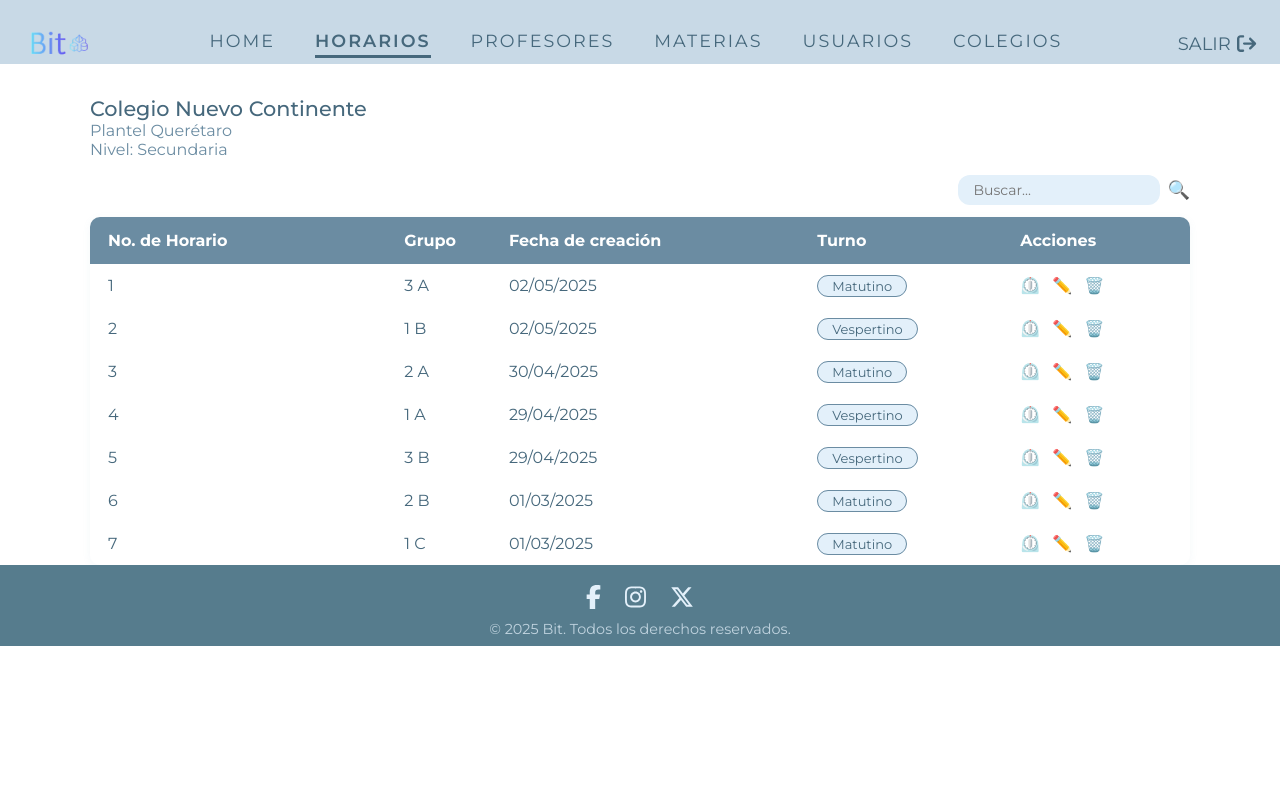
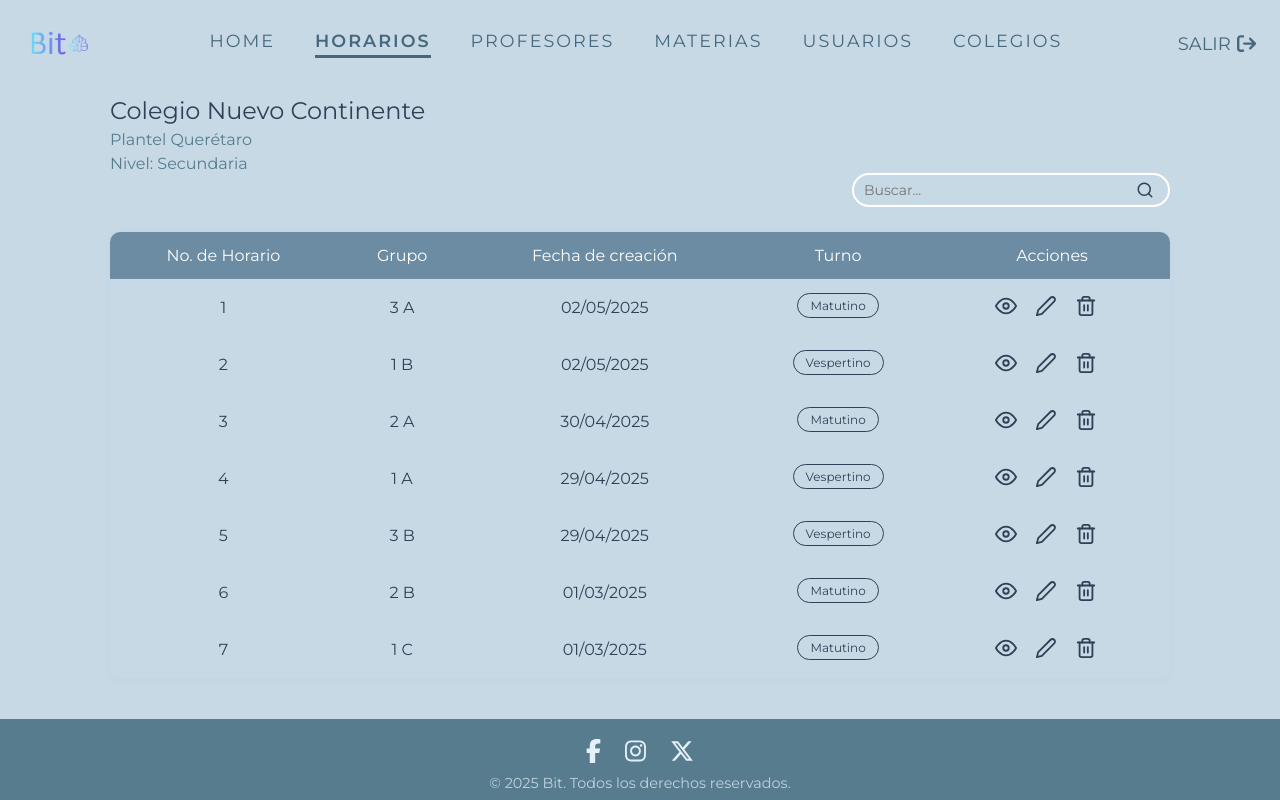
Before and after one commit to Derck23/Generador-Horarios, a React (Vite) app: page /Horario in a window 1280 px wide. Built offline with nearby package versions, Linux system fonts and the light colour scheme.

Commit message:
Estilos pagina: Colegio, Horario y Usuario

```diff
--- a/src/App.jsx
+++ b/src/App.jsx
@@ -4,6 +4,7 @@ import Login from './Pages/Login';
 import Home from './Pages/HomeAdmin';
 import Materia from './Pages/Materia';
 import Horario from './Pages/Horario';
+import Colegio from './Pages/Colegio';
 import Profesor from './Pages/Profesor';
 import Usuario from './Pages/Usuario';
 import CrearColegio from './Components/Modal/CrearColegio';
@@ -21,6 +22,7 @@ function App() {
         <Route path="/Horario" element={<Horario />} />
         <Route path="/Profesor" element={<Profesor />} />
         <Route path="/Usuario" element={<Usuario />} />
+        <Route path="/Colegio" element={<Colegio />} />
         <Route path="/crear-colegio" element={<CrearColegio />} />
         <Route path="/registrar-usuario" element={<RegistrarUsuario />} />
         <Route path="/registrar-materia" element={<RegistrarMateria />} />
--- a/src/Components/Navbar.jsx
+++ b/src/Components/Navbar.jsx
@@ -16,7 +16,7 @@ const Navbar = ({ active }) => (
       <Link to="/Profesor" className={active === 'PROFESORES' ? 'active' : ''}>PROFESORES</Link>
       <Link to="/Materia" className={active === 'MATERIAS' ? 'active' : ''}>MATERIAS</Link>
       <Link to="/Usuario" className={active === 'USUARIOS' ? 'active' : ''}>USUARIOS</Link>
-      <Link to="/Usuario" className={active === 'COLEGIOS' ? 'active' : ''}>COLEGIOS</Link>
+      <Link to="/Colegio" className={active === 'COLEGIOS' ? 'active' : ''}>COLEGIOS</Link>
     </nav>
     <div className="logout-area">
       <Link to="/" className="logout-link">
--- /dev/null
+++ b/src/Pages/Colegio.jsx
@@ -0,0 +1,68 @@
+import React, { useState } from 'react';
+import Navbar from '../Components/Navbar';
+import Footer from '../Components/Footer';
+import '../styles/colegio.css';
+import { FiEye, FiEdit2, FiTrash2, FiSearch } from 'react-icons/fi';
+
+const colegios = [
+  { id: 1, nombre: 'Colegio Nuevo Continente', fecha: '01/01/2024' },
+  { id: 2, nombre: 'Colegio del Valle', fecha: '15/02/2023' },
+  { id: 3, nombre: 'Colegio América Latina', fecha: '03/03/2022' },
+  { id: 4, nombre: 'Colegio Queretano', fecha: '12/06/2021' },
+  { id: 5, nombre: 'Colegio Patria', fecha: '10/10/2020' },
+];
+
+const Colegios = () => {
+  const [buscar, setBuscar] = useState('');
+
+  const handleBuscar = () => {
+  };
+
+  return (
+    <div className="colegios-page">
+      <Navbar active="COLEGIOS" />
+      <main className="colegios-main">
+
+        <div className="colegios-controles">
+          <div className="colegios-busqueda">
+            <input
+              type="text"
+              placeholder="Buscar..."
+              value={buscar}
+              onChange={(e) => setBuscar(e.target.value)}
+            />
+            <FiSearch className="colegios-icono-buscar" onClick={handleBuscar} />
+          </div>
+        </div>
+
+        <table className="colegios-tabla">
+          <thead>
+            <tr>
+              <th>ID Colegio</th>
+              <th>Nombre</th>
+              <th>Fecha de Creación</th>
+              <th>Acciones</th>
+            </tr>
+          </thead>
+          <tbody>
+            {colegios.map((c) => (
+              <tr key={c.id}>
+                <td>{c.id}</td>
+                <td>{c.nombre}</td>
+                <td>{c.fecha}</td>
+                <td className="colegios-acciones">
+                  <FiEye title="Ver" />
+                  <FiEdit2 title="Editar" />
+                  <FiTrash2 title="Eliminar" />
+                </td>
+              </tr>
+            ))}
+          </tbody>
+        </table>
+      </main>
+      <Footer />
+    </div>
+  );
+};
+
+export default Colegios;
--- a/src/Pages/Horario.jsx
+++ b/src/Pages/Horario.jsx
@@ -1,7 +1,8 @@
-import React from 'react';
+import React, { useState } from 'react';
 import Navbar from '../Components/Navbar';
 import Footer from '../Components/Footer';
-import '../styles/home.css';
+import '../styles/horario.css';
+import { FiEye, FiEdit2, FiTrash2, FiSearch } from 'react-icons/fi';
 
 const horarios = [
   { id: 1, grupo: '3 A', fecha: '02/05/2025', turno: 'Matutino' },
@@ -13,49 +14,38 @@ const horarios = [
   { id: 7, grupo: '1 C', fecha: '01/03/2025', turno: 'Matutino' },
 ];
 
-const Horario = () => (
-  <div className="home-page">
+const Horario = () => {
+  const [buscar, setBuscar] = useState('');
+
+  const handleBuscar = () => {
+  };
+
+  return (
+    <div className="horarios-page">
       <Navbar active="HORARIOS" />
-    <main className="home-main" style={{ alignItems: 'flex-start', width: '100%' }}>
-      <div style={{ width: '100%', maxWidth: 1100, margin: '0 auto' }}>
-        <div style={{ margin: '32px 0 16px 0' }}>
-          <div style={{ fontSize: '1.3rem', color: '#46687c', fontWeight: 500 }}>
-            Colegio Nuevo Continente
+      <main className="horarios-main">
+        <div className="horarios-colegio">
+          <h2>Colegio Nuevo Continente</h2>
+          <p>Plantel Querétaro</p>
+          <p>Nivel: Secundaria</p>
         </div>
-          <div style={{ color: '#6b8ca2', fontSize: '1rem' }}>
-            Plantel Querétaro<br />
-            Nivel: Secundaria
-          </div>
-        </div>
-        <div style={{ display: 'flex', justifyContent: 'flex-end', marginBottom: 12 }}>
+
+        <div className="horarios-controles">
+          <div className="horarios-busqueda">
             <input
               type="text"
               placeholder="Buscar..."
-            style={{
-              borderRadius: 12,
-              border: 'none',
-              padding: '6px 16px',
-              outline: 'none',
-              fontSize: 14,
-              background: '#e3f0fa',
-              color: '#46687c',
-              marginRight: 8,
-            }}
+              value={buscar}
+              onChange={(e) => setBuscar(e.target.value)}
             />
-          <span style={{ fontSize: 18, color: '#6b8ca2', alignSelf: 'center' }}>🔍</span>
+            <FiSearch className="horarios-icono-buscar" onClick={handleBuscar} />
           </div>
-        <table style={{
-          width: '100%',
-          background: 'white',
-          borderRadius: 10,
-          overflow: 'hidden',
-          borderCollapse: 'separate',
-          borderSpacing: 0,
-          boxShadow: '0 2px 8px rgba(100,150,180,0.07)',
-        }}>
+        </div>
+
+        <table className="horarios-tabla">
           <thead>
-            <tr style={{ background: '#6b8ca2', color: '#fff', textAlign: 'left' }}>
-              <th style={{ padding: '14px 18px' }}>No. de Horario</th>
+            <tr>
+              <th>No. de Horario</th>
               <th>Grupo</th>
               <th>Fecha de creación</th>
               <th>Turno</th>
@@ -63,33 +53,27 @@ const Horario = () => (
             </tr>
           </thead>
           <tbody>
-            {horarios.map(h => (
-              <tr key={h.id} style={{ borderBottom: '1px solid #b2cbe2', color: '#46687c' }}>
-                <td style={{ padding: '12px 18px' }}>{h.id}</td>
+            {horarios.map((h) => (
+              <tr key={h.id}>
+                <td>{h.id}</td>
                 <td>{h.grupo}</td>
                 <td>{h.fecha}</td>
                 <td>
-                  <span style={{
-                    border: '1px solid #6b8ca2',
-                    borderRadius: 16,
-                    padding: '2px 14px',
-                    fontSize: 13,
-                    background: '#e3f0fa',
-                  }}>{h.turno}</span>
+                  <span className="turno-chip">{h.turno}</span>
                 </td>
-                <td>
-                  <span title="Ver" style={{ marginRight: 12, cursor: 'pointer' }}>⏲️</span>
-                  <span title="Editar" style={{ marginRight: 12, cursor: 'pointer' }}>✏️</span>
-                  <span title="Eliminar" style={{ cursor: 'pointer' }}>🗑️</span>
+                <td className="horarios-acciones">
+                  <FiEye title="Ver" />
+                  <FiEdit2 title="Editar" />
+                  <FiTrash2 title="Eliminar" />
                 </td>
               </tr>
             ))}
           </tbody>
         </table>
-      </div>
       </main>
       <Footer />
     </div>
   );
+};
 
 export default Horario;
--- a/src/Pages/Usuario.jsx
+++ b/src/Pages/Usuario.jsx
@@ -1,7 +1,8 @@
-import React from 'react';
+import React, { useState } from 'react';
 import Navbar from '../Components/Navbar';
 import Footer from '../Components/Footer';
-import '../styles/home.css';
+import '../styles/usuario.css';
+import { FiEye, FiEdit2, FiTrash2, FiSearch } from 'react-icons/fi';
 
 const usuarios = [
   { id: 1, email: 'prueba1@prueba.com', colegio: 'Colegio Nuevo Continente' },
@@ -13,64 +14,56 @@ const usuarios = [
   { id: 7, email: 'prueba1@prueba.com', colegio: 'Colegio Nuevo Continente' },
 ];
 
-const Usuario = () => (
-  <div className="home-page">
+const Usuario = () => {
+  const [buscar, setBuscar] = useState('');
+
+  const handleBuscar = () => {
+  };
+
+  return (
+    <div className="usuarios-page">
       <Navbar active="USUARIOS" />
-    <main className="home-main" style={{ alignItems: 'flex-start', width: '100%' }}>
-      <div style={{ width: '100%', maxWidth: 1100, margin: '0 auto' }}>
-        <div style={{ display: 'flex', justifyContent: 'flex-end', margin: '32px 0 12px 0' }}>
+      <main className="usuarios-main">
+        <div className="usuarios-controles">
+          <div className="usuarios-busqueda">
             <input
               type="text"
               placeholder="Buscar..."
-            style={{
-              borderRadius: 12,
-              border: 'none',
-              padding: '6px 16px',
-              outline: 'none',
-              fontSize: 14,
-              background: '#e3f0fa',
-              color: '#46687c',
-              marginRight: 8,
-            }}
+              value={buscar}
+              onChange={(e) => setBuscar(e.target.value)}
             />
-          <span style={{ fontSize: 18, color: '#6b8ca2', alignSelf: 'center' }}>🔍</span>
+            <FiSearch className="usuarios-icono-buscar" onClick={handleBuscar} />
           </div>
-        <table style={{
-          width: '100%',
-          background: 'white',
-          borderRadius: 10,
-          overflow: 'hidden',
-          borderCollapse: 'separate',
-          borderSpacing: 0,
-          boxShadow: '0 2px 8px rgba(100,150,180,0.07)',
-        }}>
+        </div>
+
+        <table className="usuarios-tabla">
           <thead>
-            <tr style={{ background: '#6b8ca2', color: '#fff', textAlign: 'left' }}>
-              <th style={{ padding: '14px 18px' }}>No. de Usuario</th>
+            <tr>
+              <th>No. de Usuario</th>
               <th>Email</th>
               <th>Colegio</th>
               <th>Acciones</th>
             </tr>
           </thead>
           <tbody>
-            {usuarios.map((u, idx) => (
-              <tr key={idx} style={{ borderBottom: '1px solid #b2cbe2', color: '#46687c' }}>
-                <td style={{ padding: '12px 18px' }}>{u.id}</td>
-                <td>{u.email}</td>
-                <td>{u.colegio}</td>
-                <td>
-                  <span title="Ver" style={{ marginRight: 12, cursor: 'pointer' }}>⏲️</span>
-                  <span title="Editar" style={{ marginRight: 12, cursor: 'pointer' }}>✏️</span>
-                  <span title="Eliminar" style={{ cursor: 'pointer' }}>🗑️</span>
+            {usuarios.map((usuario) => (
+              <tr key={usuario.id}>
+                <td>{usuario.id}</td>
+                <td>{usuario.email}</td>
+                <td>{usuario.colegio}</td>
+                <td className="usuarios-acciones">
+                  <FiEye title="Ver" />
+                  <FiEdit2 title="Editar" />
+                  <FiTrash2 title="Eliminar" />
                 </td>
               </tr>
             ))}
           </tbody>
         </table>
-      </div>
       </main>
       <Footer />
     </div>
   );
+};
 
 export default Usuario;
--- /dev/null
+++ b/src/styles/colegio.css
@@ -0,0 +1,97 @@
+.colegios-page {
+    background: #C8D9E6;
+    min-height: 100vh;
+    display: flex;
+    flex-direction: column;
+  }
+
+  .colegios-main {
+    flex-grow: 1;
+    width: 100%;
+    max-width: 1100px;
+    margin: 0 auto;
+    padding: 32px 20px;
+  }
+
+  .colegios-colegio h2 {
+    color: #2F4156;
+    font-weight: 400;
+  }
+
+  .colegios-colegio p {
+    color: #567C8D;
+    padding-top: 5px;
+  }
+
+  .colegios-controles {
+    display: flex;
+    justify-content: flex-end;
+    gap: 40px;
+    padding-bottom: 25px;
+  }
+
+  .colegios-busqueda {
+    display: flex;
+    align-items: center;
+    padding: 6px 10px;
+    border: 2px solid white;
+    border-radius: 20px;
+    background-color: transparent;
+    width: 30%;
+    position: relative;
+  }
+
+  .colegios-busqueda input {
+    border: none;
+    background: transparent;
+    outline: none;
+    font-size: 14px;
+    color: #2F4156;
+    width: 100%;
+  }
+
+  .colegios-icono-buscar {
+    position: absolute;
+    right: 14px;
+    top: 50%;
+    transform: translateY(-50%);
+    font-size: 18px;
+    color: #2F4156;
+    cursor: pointer;
+  }
+
+  .colegios-tabla {
+    width: 100%;
+    border-collapse: collapse;
+    background: #C8D9E6;
+    border-radius: 10px;
+    box-shadow: 0 2px 8px rgba(100, 150, 180, 0.07);
+    overflow: hidden;
+  }
+
+  .colegios-tabla thead {
+    background: #6b8ca2;
+    color: white;
+    text-align: center;
+  }
+
+  .colegios-tabla th,
+  .colegios-tabla td {
+    padding: 14px 18px;
+    font-size: 16px;
+    font-weight: 400;
+    text-align: center;
+  }
+
+  .colegios-tabla tbody tr {
+    color: #2F4156;
+  }
+
+  .colegios-acciones svg {
+    margin-right: 12px;
+    cursor: pointer;
+    font-size: 18px;
+    width: 28px;
+    height: 22px;
+    cursor: pointer;
+  }
--- /dev/null
+++ b/src/styles/horario.css
@@ -0,0 +1,108 @@
+.horarios-page {
+    background: #C8D9E6;
+    min-height: 100vh;
+    display: flex;
+    flex-direction: column;
+  }
+
+  .horarios-main {
+    flex-grow: 1;
+    width: 100%;
+    max-width: 1100px;
+    margin: 0 auto;
+    padding: 32px 20px;
+  }
+
+  .horarios-colegio h2 {
+    color: #2F4156;
+    font-weight: 400;
+  }
+
+  .horarios-colegio p {
+    color: #567C8D;
+    padding-top: 5px;
+  }
+
+  .horarios-controles {
+    display: flex;
+    justify-content: flex-end;
+    gap: 40px;
+    padding-bottom: 25px;
+  }
+
+  .horarios-busqueda {
+    display: flex;
+    align-items: center;
+    padding: 6px 10px;
+    border: 2px solid white;
+    border-radius: 20px;
+    background-color: transparent;
+    width: 30%;
+    position: relative;
+  }
+
+  .horarios-busqueda input {
+    border: none;
+    background: transparent;
+    outline: none;
+    font-size: 14px;
+    color: #2F4156;
+    width: 100%;
+  }
+
+  .horarios-icono-buscar {
+    position: absolute;
+    right: 14px;
+    top: 50%;
+    transform: translateY(-50%);
+    font-size: 18px;
+    color: #2F4156;
+    cursor: pointer;
+  }
+
+  .horarios-tabla {
+    width: 100%;
+    border-collapse: collapse;
+    background: #C8D9E6;
+    border-radius: 10px;
+    box-shadow: 0 2px 8px rgba(100, 150, 180, 0.07);
+    overflow: hidden;
+  }
+
+  .horarios-tabla thead {
+    background: #6b8ca2;
+    color: white;
+    text-align: center;
+  }
+
+  .horarios-tabla th,
+  .horarios-tabla td {
+    padding: 14px 18px;
+    font-size: 16px;
+    font-weight: 400;
+    text-align: center;
+  }
+
+  .horarios-tabla tbody tr {
+    color: #2F4156;
+  }
+
+  .turno-chip {
+    display: inline-block;
+    background: transparent;
+    border: 1.5px solid #2F4156;
+    color: #2F4156;
+    border-radius: 20px;
+    padding: 4px 12px;
+    font-size: 12px;
+    margin-bottom: 4px;
+  }
+
+  .horarios-acciones svg {
+    margin-right: 12px;
+    cursor: pointer;
+    font-size: 18px;
+    width: 28px;
+    height: 22px;
+    cursor: pointer;
+  }
--- /dev/null
+++ b/src/styles/usuario.css
@@ -0,0 +1,97 @@
+.usuarios-page {
+    background: #C8D9E6;
+    min-height: 100vh;
+    display: flex;
+    flex-direction: column;
+  }
+
+  .usuarios-main {
+    flex-grow: 1;
+    width: 100%;
+    max-width: 1100px;
+    margin: 0 auto;
+    padding: 32px 20px;
+  }
+
+  .usuarios-colegio h2 {
+    color: #2F4156;
+    font-weight: 400;
+  }
+
+  .usuarios-colegio p {
+    color: #567C8D;
+    padding-top: 5px;
+  }
+
+  .usuarios-controles {
+    display: flex;
+    justify-content: flex-end;
+    gap: 40px;
+    padding-bottom: 25px;
+  }
+
+  .usuarios-busqueda {
+    display: flex;
+    align-items: center;
+    padding: 6px 10px;
+    border: 2px solid white !important;
+    border-radius: 20px;
+    background-color: transparent;
+    width: 30%;
+    position: relative;
+  }
+
+  .usuarios-busqueda input {
+    border: none;
+    background: transparent;
+    outline: none;
+    font-size: 14px;
+    color: #2F4156;
+    width: 100%;
+  }
+
+  .usuarios-icono-buscar {
+    position: absolute;
+    right: 14px;
+    top: 50%;
+    transform: translateY(-50%);
+    font-size: 18px;
+    color: #2F4156;
+    cursor: pointer;
+  }
+
+  .usuarios-tabla {
+    width: 100%;
+    border-collapse: collapse;
+    background: #C8D9E6;
+    border-radius: 10px;
+    box-shadow: 0 2px 8px rgba(100, 150, 180, 0.07);
+    overflow: hidden;
+  }
+
+  .usuarios-tabla thead {
+    background: #6b8ca2;
+    color: white;
+    text-align: center;
+  }
+
+  .usuarios-tabla th,
+  .usuarios-tabla td {
+    padding: 14px 18px;
+    font-size: 16px;
+    font-weight: 400;
+    text-align: center;
+  }
+
+  .usuarios-tabla tbody tr {
+    color: #2F4156;
+  }
+
+  .usuarios-acciones svg {
+    margin-right: 12px;
+    cursor: pointer;
+    font-size: 18px;
+    width: 28px;
+    height: 22px;
+    cursor: pointer;
+  }
```
Lines whose indentation alone changed are shown as unchanged.
